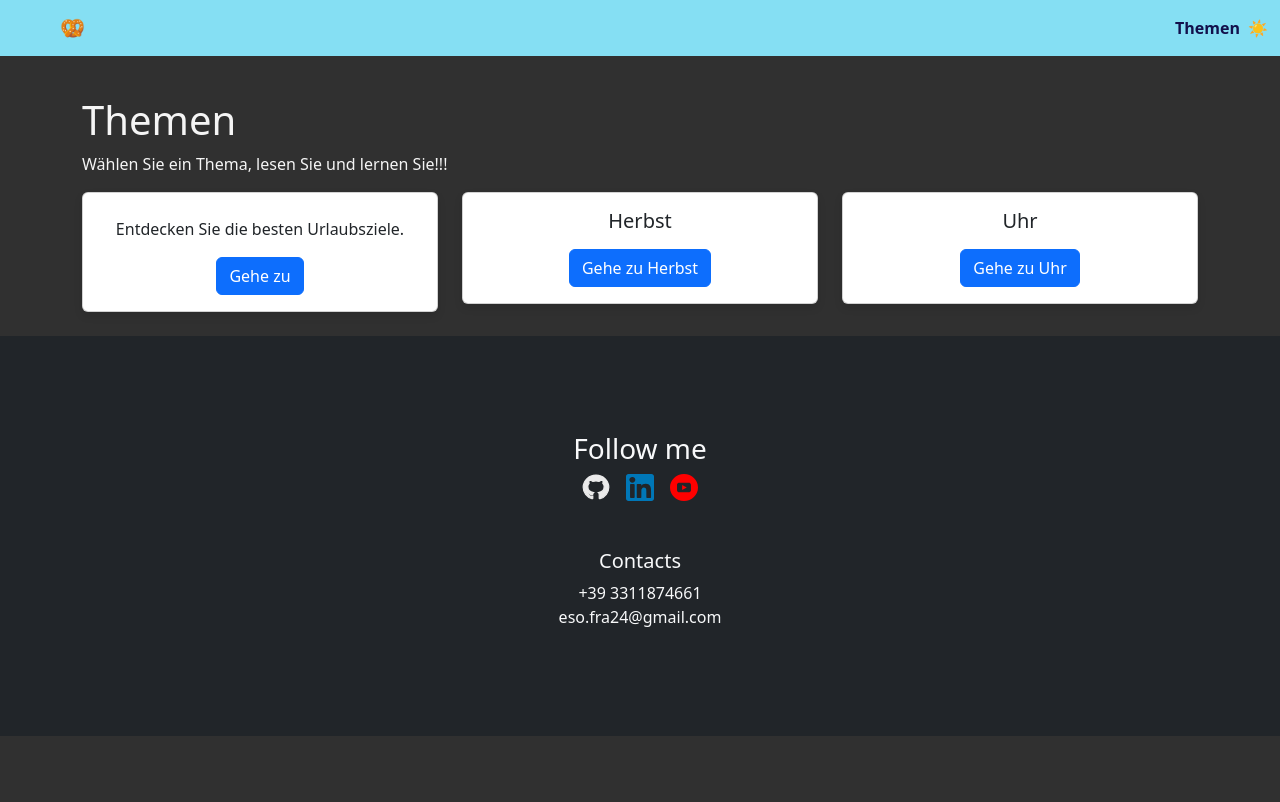
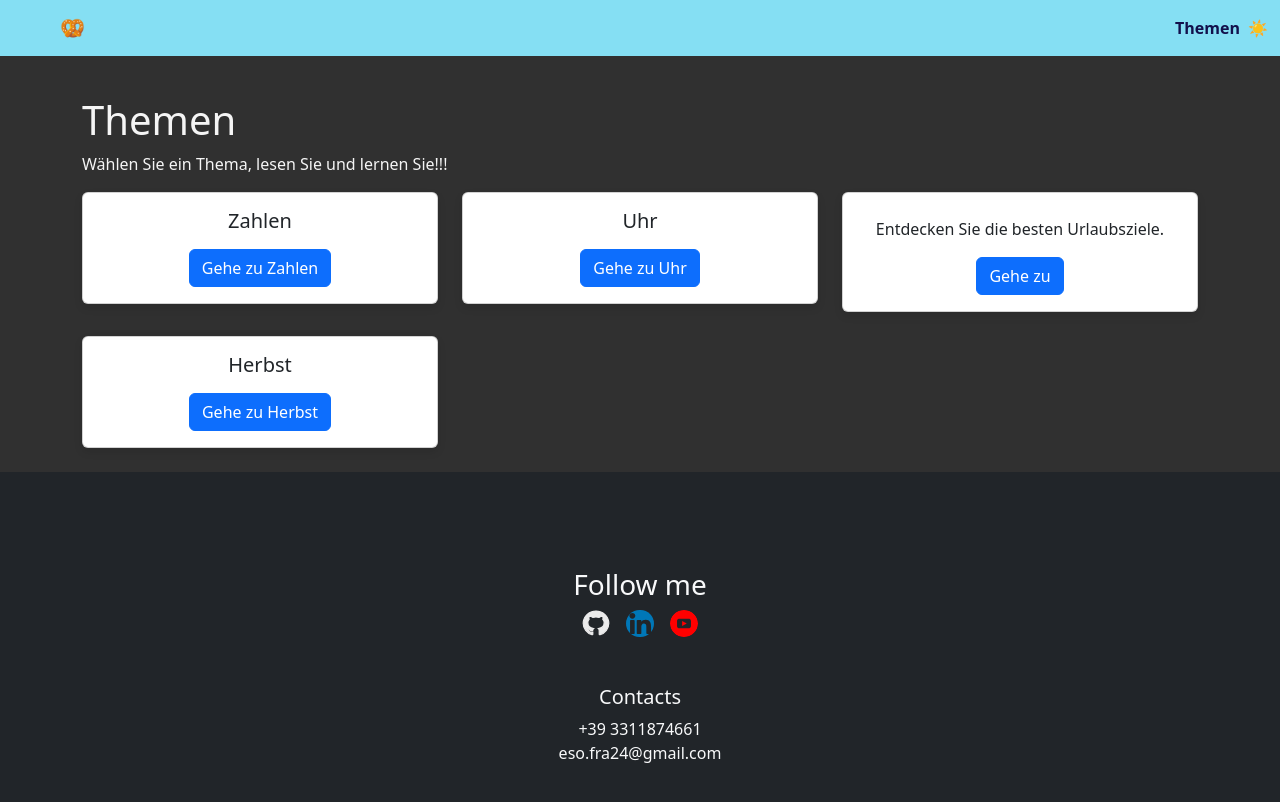
Before and after one commit to JungleKiosk/GanZuToll, a Vue app: page /thema in a window 1280 px wide. Shown: the top 802 px of the page. Built offline with nearby package versions, Linux system fonts and the light colour scheme.

Commit message:
img setting

```diff
--- a/src/assets/scss/app.scss
+++ b/src/assets/scss/app.scss
@@ -31,3 +31,9 @@ a{
   color: rgb(255, 140, 0);
   font-weight: bold;
 }
+
+img {
+  max-width: 100%;
+  height: auto;
+  border-radius: 20px;
+}
--- a/src/components/thema/herbst/events.vue
+++ b/src/components/thema/herbst/events.vue
@@ -214,10 +214,4 @@ export default {
 
 <style scoped>
 
-/* Stile per le immagini */
-.event-images img {
-  max-width: 100%;
-  height: auto;
-  margin-bottom: 15px;
-}
 </style>
--- a/src/components/thema/uhr/Uhr.vue
+++ b/src/components/thema/uhr/Uhr.vue
@@ -42,7 +42,8 @@ export default {
         <div class="row justify-content-center">
             <div class="col-12 col-lg-6">
                 <h1>Wie spät ist es? ⌚</h1>
-                <p>
+                <img src="../../../assets/img/uhr/marienplazt.webp" alt="">
+                <p class="mt-4">
                     Ci sono due modi principali per chiedere l'orario:
                 <ul>
                     <li> - Wie <span class="nota" @click="openModal('spät')">spät</span> ist es? Che ora è?</li>
--- a/src/data/thema.js
+++ b/src/data/thema.js
@@ -3,20 +3,26 @@
 export const themen = [
   {
     id: 1,
-      name: "",
-      description: "Entdecken Sie die besten Urlaubsziele.",
-      route: "/urlaub"
+    name: "Zahlen",
+    description: "",
+    route: "/events",
   },
   {
     id: 2,
-      name: "Herbst",
+    name: "Uhr",
     description: "",
-      route: "/events"
+    route: "/uhr",
   },
   {
     id: 3,
-      name: "Uhr",
+    name: "",
+    description: "Entdecken Sie die besten Urlaubsziele.",
+    route: "/urlaub",
+  },
+  {
+    id: 4,
+    name: "Herbst",
     description: "",
-      route: "/uhr"
-    }
+    route: "/events",
+  },
 ];
```
Also changed, not shown: src/assets/img/uhr/marienplazt.webp (added). Lines whose indentation alone changed are shown as unchanged.
